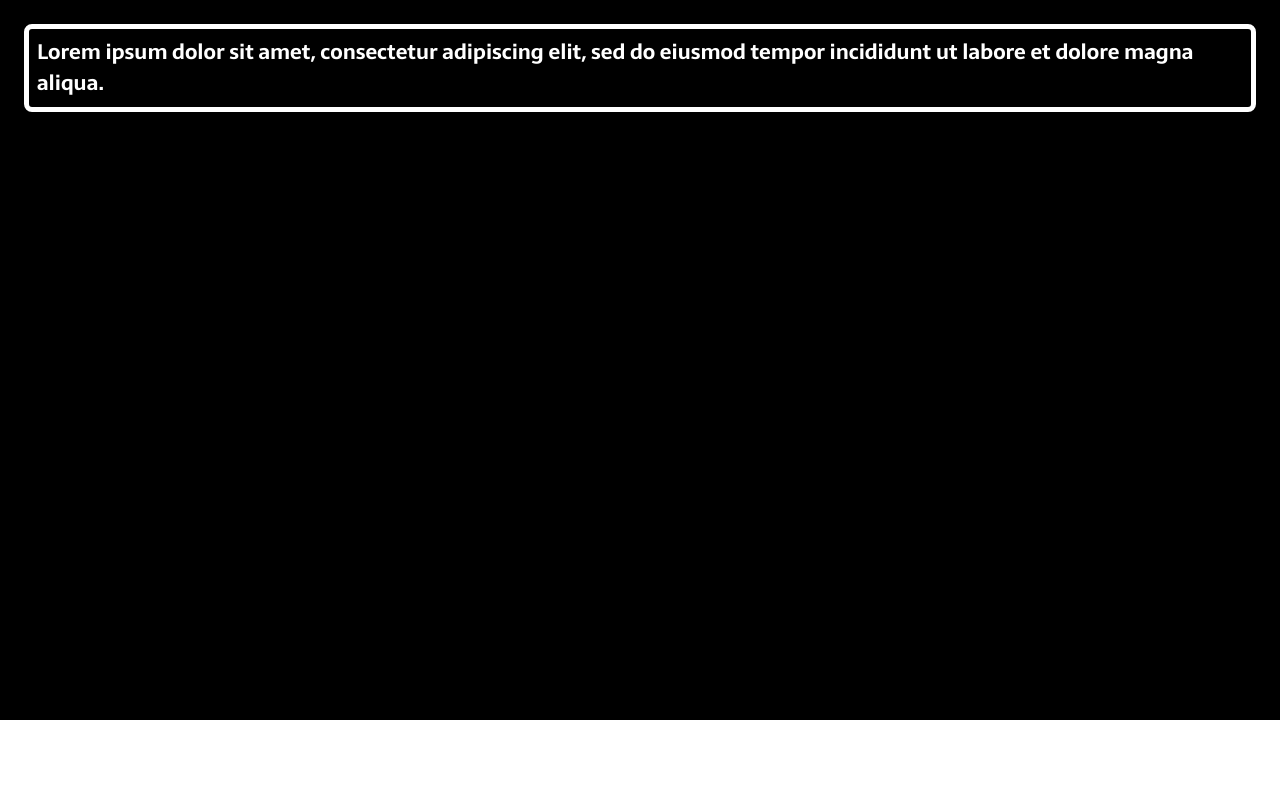
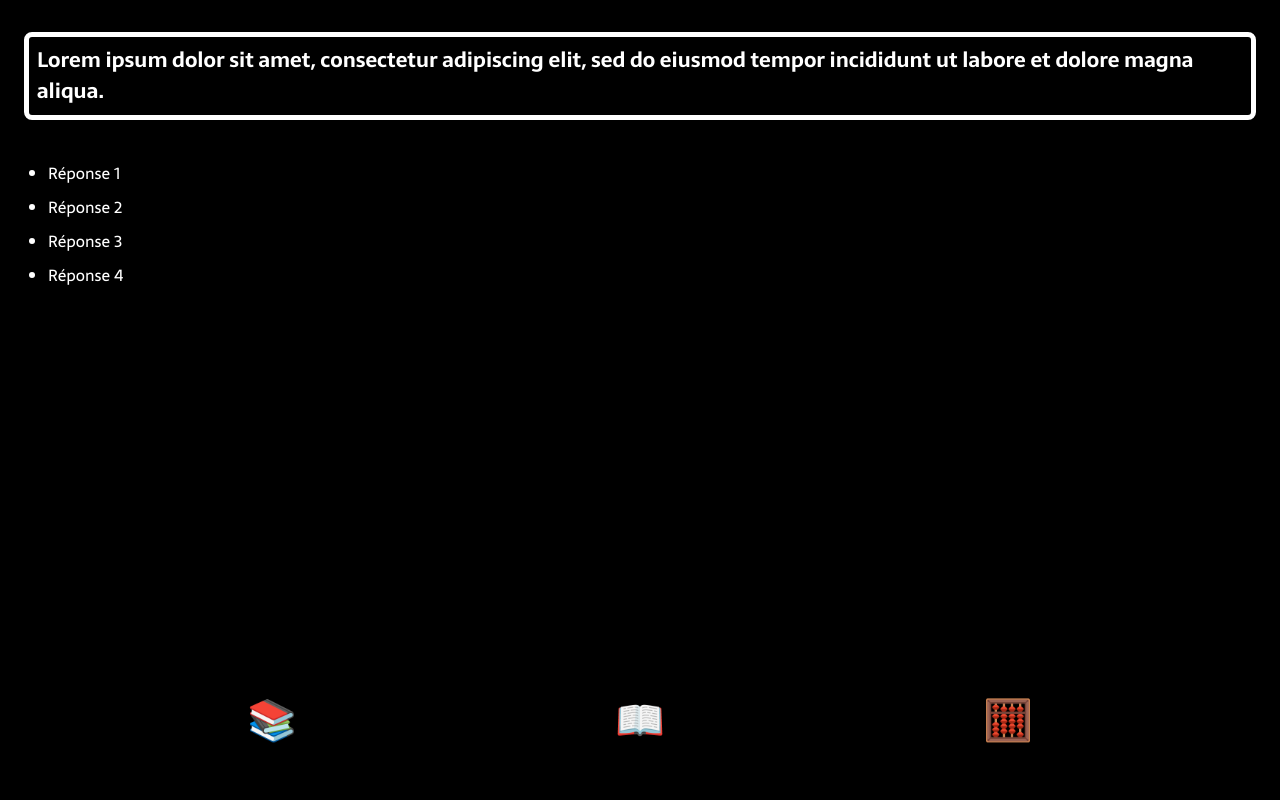
Before and after one commit to quentin-croizit/skq_web, a PHP site: page /remote.html in a window 1280 px wide. Run offline with PHP 8.4, Linux system fonts and the light colour scheme.

Commit message:
added features to remote

```diff
--- a/remote.css
+++ b/remote.css
@@ -10,8 +10,13 @@
     font-family: 'Sarala', sans-serif;
     margin: 0;
     padding: 0;
+
+    color: var(--white);
 }
 
+.hidden {
+    display: none;
+}
 
 body {
     width: 100vw;
@@ -19,20 +24,35 @@ body {
 }
 
 .display {
-    height: 90vh;
-    width: 100%;
+    height: 100vh;
+    width: 100vw;
     display: flex;
     flex-direction: column;
     background-color: var(--black);
+    touch-action: none;
 }
 
-.question, .reponse_1, .reponse_2, .reponse_3, .reponse_4, .reponse_media, .reponse_textblock, .reponse_simple {
-margin: 1.5rem
+.question,
+.reponse_1,
+.reponse_2,
+.reponse_3,
+.reponse_4,
+.reponses_list,
+.reponse_image,
+.reponse_textblock,
+.reponse_simple {
+    margin: 2rem 1.5rem 0rem 1.5rem
 }
 
+.reponse_1,
+.reponse_2,
+.reponse_3,
+.reponse_4 {
+    margin: .5rem 1.5rem .5rem 1.5rem
+}
+
+
 .question {
-    color: var(--white);
-
     font-size: 1.3rem;
     line-height: 1.5;
     border-style: solid;
@@ -40,3 +60,42 @@ margin: 1.5rem
     padding: 0.5rem;
     border-radius: 0.5rem;
 }
+
+.reponse_simple {
+    text-align: center;
+    font-size: 200%;
+}
+
+.reponse_image {
+    align-self: center;
+    width: 50vw;
+}
+
+.helper {
+    display: flex;
+    position: absolute;
+    bottom: 0;
+    align-self: center;
+    height: 15vh;
+    width: 90vw;
+    flex-direction: row;
+    justify-content: space-evenly;
+
+}
+
+button {
+    width: 25vw;
+    height: 10vh;
+    background-color: var(--black);
+    border-style: solid;
+    border-width: 5px;
+    padding: 0.5rem;
+    border-radius: 0.5rem;
+    text-align: center;
+    font-size: 250%;
+    line-height: 0;
+}
+
+button:active {
+    background-color: var(--gray-light);
+}
--- a/remote.html
+++ b/remote.html
@@ -14,17 +14,29 @@
         tempor incididunt ut labore et dolore magna aliqua.
       </h1>
       <ul class="reponses_list">
-        <li class="reponse_1"></li>
-        <li class="reponse_2"></li>
-        <li class="reponse_3"></li>
-        <li class="reponse_4"></li>
-        <li class="reponse_media"></li>
-        <li class="reponse_textblock"></li>
-        <li class="reponse_simple"></li>
+        <li class="reponse_1">Réponse 1</li>
+        <li class="reponse_2">Réponse 2</li>
+        <li class="reponse_3">Réponse 3</li>
+        <li class="reponse_4">Réponse 4</li>
       </ul>
+      <p class="reponse_textblock">
+        Lorem ipsum dolor sit amet, consectetur adipiscing elit, sed do eiusmod
+        tempor incididunt ut labore et dolore magna aliqua.
+      </p>
+      <p class="reponse_simple">Réponse simple</p>
+      <img class="reponse_image" src="media/sloth.png" />
+      <div class="helper">
+        <button type="button" class="epreuve">📚</button>
+        <button type="button" class="questions_list">📖</button>
+        <button type="button" class="points">🧮</button>
+      </div>
     </div>
-    <div class="epreuve"></div>
-    <div class="questions_list"></div>
-    <div class="points"></div>
   </body>
+  <script src="remote.js"></script>
+  <script>
+    //reponse_isImage();
+    //reponse_isParagraphe();
+    //reponse_isShort();
+    reponse_isQCM();
+  </script>
 </html>
```
Also changed, not shown: remote.js (added, +34 -0 lines), media/sloth.png (added), 1 other file. Lines whose indentation alone changed are shown as unchanged.
